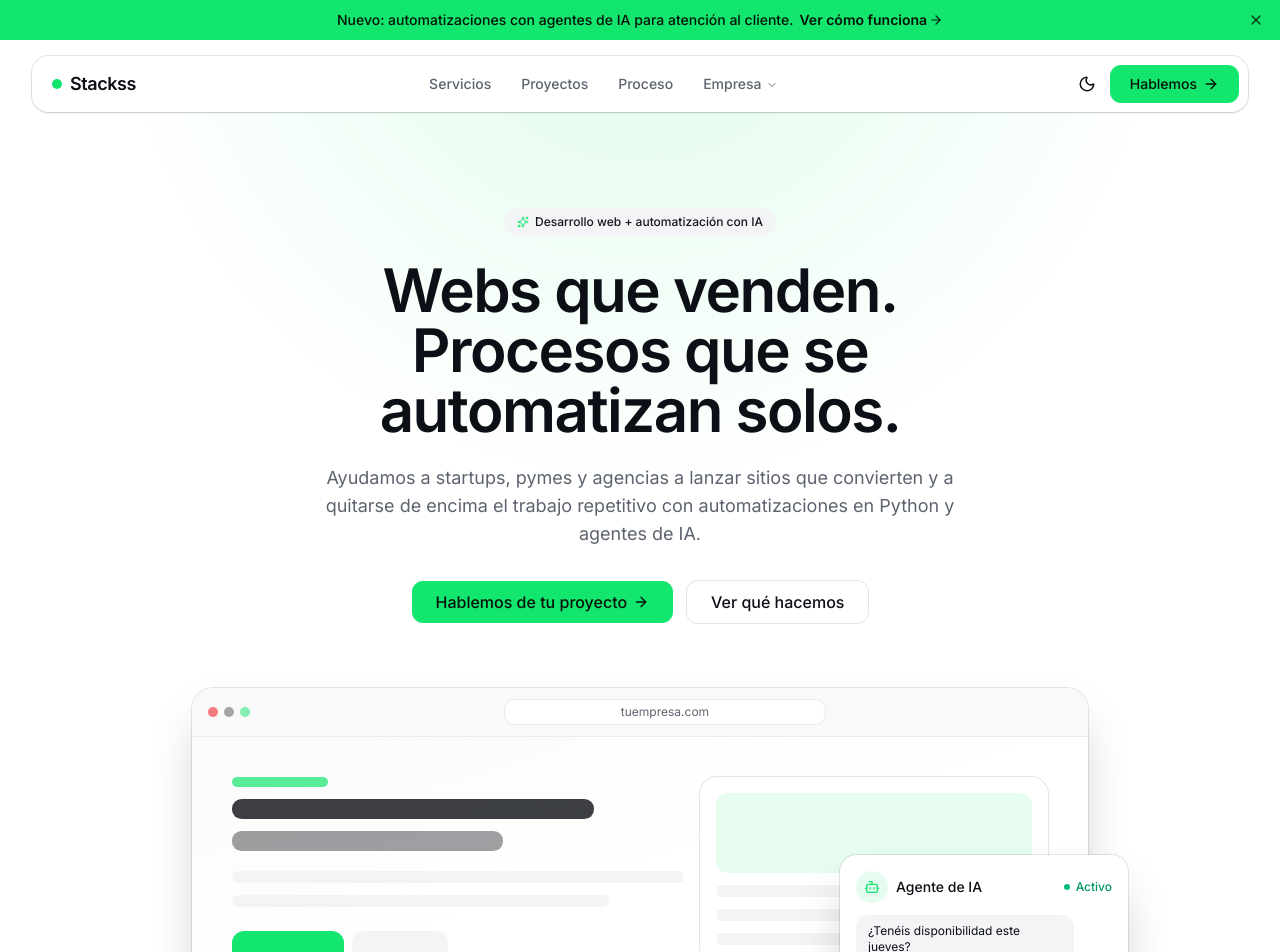
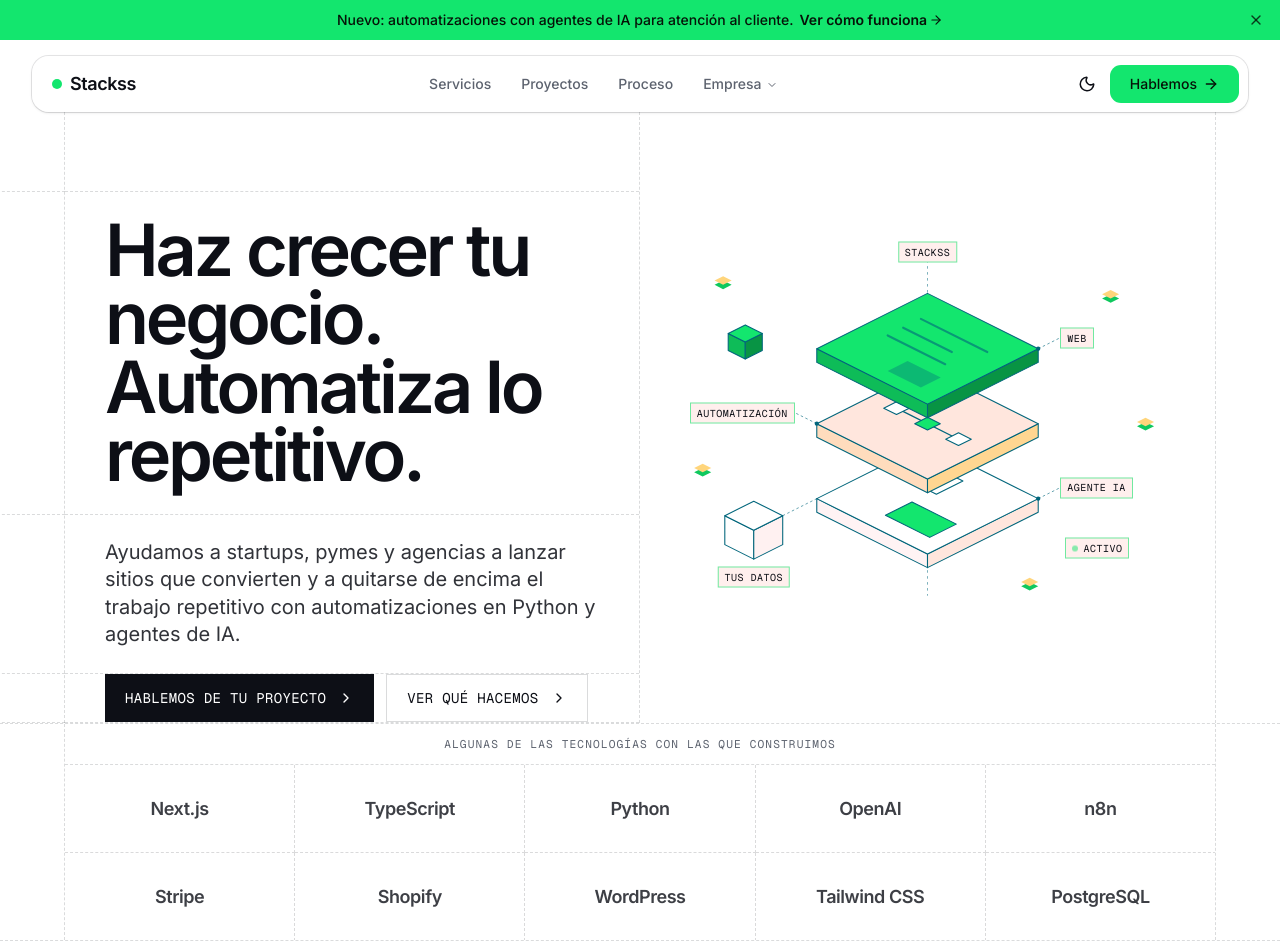
Before and after one commit to hugo-cordoba/stackss, a Next.js app: page / in a window 1280 px wide. Shown: the top 952 px of the page. Built offline with nearby package versions, Linux system fonts and the light colour scheme.

Commit message:
feat(i3): add correcciones i3

```diff
--- a/src/app/page.tsx
+++ b/src/app/page.tsx
@@ -1,5 +1,4 @@
 import { Hero } from "@/components/sections/hero"
-import { TechMarquee } from "@/components/sections/tech-marquee"
 import { Problem } from "@/components/sections/problem"
 import { Solution } from "@/components/sections/solution"
 import { Metrics } from "@/components/sections/metrics"
@@ -14,7 +13,6 @@ export default function Home() {
   return (
     <>
       <Hero />
-      <TechMarquee />
       <Problem />
       <Solution />
       <Metrics />
--- a/src/components/sections/hero.tsx
+++ b/src/components/sections/hero.tsx
@@ -1,140 +1,440 @@
+import type { CSSProperties, ReactNode } from "react"
 import Link from "next/link"
-import { ArrowRight, Bot, Sparkles } from "lucide-react"
+import { ChevronRight } from "lucide-react"
 import { cn } from "cn"
-import { buttonVariants } from "@/components/ui/button"
-import { Badge } from "@/components/ui/badge"
 import { Reveal } from "@/components/motion/reveal"
-import { hero } from "@/content/site"
+import { hero, techMarquee } from "@/content/site"
+
+/* -------------------------------------------------------------------------- */
+/*  Layout: rejilla de líneas discontinuas                                    */
+/* -------------------------------------------------------------------------- */
+
+const DASH = "border-dashed border-foreground/15"
+
+// Fila con borde inferior discontinuo que además se prolonga hasta el borde
+// izquierdo de la pantalla (el section tiene overflow-hidden para recortarla).
+function DashedRow({
+  children,
+  className,
+}: {
+  children?: ReactNode
+  className?: string
+}) {
+  return (
+    <div
+      className={cn(
+        "relative border-b",
+        DASH,
+        "before:pointer-events-none before:absolute before:right-full before:-bottom-px before:h-px before:w-screen before:border-t before:border-dashed before:border-foreground/15",
+        className
+      )}
+    >
+      {children}
+    </div>
+  )
+}
+
+function HeroButton({
+  href,
+  variant,
+  children,
+}: {
+  href: string
+  variant: "primary" | "outline"
+  children: ReactNode
+}) {
+  return (
+    <Link
+      href={href}
+      className={cn(
+        "group inline-flex h-12 items-center justify-center gap-3 px-5 font-mono text-sm tracking-wide whitespace-nowrap uppercase transition-colors outline-none focus-visible:ring-2 focus-visible:ring-ring focus-visible:ring-offset-2 focus-visible:ring-offset-background",
+        variant === "primary"
+          ? "bg-foreground text-background hover:bg-foreground/85"
+          : "border border-foreground/15 bg-background text-foreground hover:bg-muted"
+      )}
+    >
+      {children}
+      <ChevronRight
+        className="size-4 transition-transform group-hover:translate-x-0.5"
+        aria-hidden="true"
+      />
+    </Link>
+  )
+}
+
+/* -------------------------------------------------------------------------- */
+/*  Hero                                                                      */
+/* -------------------------------------------------------------------------- */
 
 export function Hero() {
   return (
     <section className="relative overflow-hidden">
-      <div
-        aria-hidden="true"
-        className="pointer-events-none absolute inset-x-0 top-[-10rem] -z-10 h-[40rem] bg-[radial-gradient(ellipse_at_top,var(--color-brand),transparent_60%)] opacity-[0.14]"
-      />
+      <div className={cn("mx-auto max-w-6xl sm:border-x", DASH)}>
+        <div className="grid lg:grid-cols-[1fr_1fr]">
+          {/* Columna de texto */}
+          <div className={cn("flex flex-col lg:border-r", DASH)}>
+            {/* Fila vacía: absorbe el espacio sobrante y marca la rejilla */}
+            <DashedRow className="min-h-12 flex-1 lg:min-h-20" />
 
-      <div className="mx-auto max-w-6xl px-4 pt-16 pb-20 sm:px-6 sm:pt-24 lg:px-8">
-        <div className="mx-auto max-w-3xl text-center">
+            <DashedRow className="px-6 py-6 sm:px-10">
               <Reveal>
-            <Badge variant="secondary" className="h-7 gap-1.5 rounded-full px-3 text-xs">
-              <Sparkles className="size-3.5 text-brand" aria-hidden="true" />
-              {hero.badge}
-            </Badge>
-          </Reveal>
-
-          <Reveal delay={0.08}>
-            <h1 className="mt-6 text-4xl font-semibold tracking-tight text-balance sm:text-5xl lg:text-6xl">
+                <h1 className="text-[2.75rem] leading-[0.95] font-semibold tracking-[-0.045em] text-pretty sm:text-6xl lg:text-[4.5rem]">
                   {hero.title}
                 </h1>
               </Reveal>
+            </DashedRow>
 
-          <Reveal delay={0.16}>
-            <p className="mx-auto mt-6 max-w-2xl text-lg text-muted-foreground">
+            <DashedRow className="px-6 py-6 sm:px-10">
+              <Reveal delay={0.08}>
+                <p className="max-w-xl text-lg leading-snug text-foreground/85 sm:text-xl">
                   {hero.subtitle}
                 </p>
               </Reveal>
+            </DashedRow>
 
-          <Reveal delay={0.24}>
-            <div className="mt-8 flex flex-col items-center justify-center gap-3 sm:flex-row">
-              <Link
-                href={hero.primaryCta.href}
-                className={cn(buttonVariants({ size: "lg" }), "h-11 px-6 text-base")}
-              >
+            <DashedRow className="px-6 py-4 sm:px-10 sm:py-0">
+              <Reveal delay={0.16}>
+                <div className="flex flex-col gap-3 sm:flex-row">
+                  <HeroButton href={hero.primaryCta.href} variant="primary">
                     {hero.primaryCta.label}
-                <ArrowRight className="size-4" aria-hidden="true" />
-              </Link>
-              <Link
-                href={hero.secondaryCta.href}
+                  </HeroButton>
+                  <HeroButton href={hero.secondaryCta.href} variant="outline">
+                    {hero.secondaryCta.label}
+                  </HeroButton>
+                </div>
+              </Reveal>
+            </DashedRow>
+          </div>
+
+          {/* Ilustración */}
+          <div
             className={cn(
-                  buttonVariants({ variant: "outline", size: "lg" }),
-                  "h-11 px-6 text-base"
+              "flex items-center justify-center border-t p-6 lg:border-t-0 lg:p-8",
+              DASH
             )}
           >
-                {hero.secondaryCta.label}
-              </Link>
-            </div>
+            <Reveal delay={0.2} className="w-full max-w-[600px]">
+              <StackIllustration />
             </Reveal>
           </div>
+        </div>
+      </div>
 
-        <Reveal delay={0.32} y={28}>
-          <div className="relative mx-auto mt-16 max-w-4xl">
-            <BrowserMockup />
-            <AgentFloatingCard />
+      {/* Rejilla de tecnologías (a sangre) */}
+      <div className={cn("border-y", DASH)}>
+        <div className={cn("mx-auto max-w-6xl sm:border-x", DASH)}>
+          <p
+            className={cn(
+              "border-b px-6 py-3 text-center font-mono text-[0.7rem] tracking-widest text-muted-foreground uppercase",
+              DASH
+            )}
+          >
+            Algunas de las tecnologías con las que construimos
+          </p>
+          {/* -mr-px / -mb-px + overflow-hidden recortan el último borde de cada celda */}
+          <div className="overflow-hidden">
+            <ul className="-mr-px -mb-px grid grid-cols-2 md:grid-cols-5">
+              {techMarquee.map((name) => (
+                <li
+                  key={name}
+                  className={cn(
+                    "flex h-20 items-center justify-center border-r border-b px-3 text-center text-lg font-semibold tracking-tight text-foreground/80 sm:h-[88px]",
+                    DASH
+                  )}
+                >
+                  {name}
+                </li>
+              ))}
+            </ul>
           </div>
-        </Reveal>
+        </div>
       </div>
     </section>
   )
 }
 
-function BrowserMockup() {
+/* -------------------------------------------------------------------------- */
+/*  Ilustración isométrica: la "pila" de Stackss                              */
+/* -------------------------------------------------------------------------- */
+
+const VB_W = 600
+const VB_H = 460
+const CX = 300 // centro horizontal de la pila
+const W = 130 // semiancho de cada losa
+const H = 65 // semialto de la cara superior (proporción isométrica 2:1)
+const T = 16 // grosor de la losa
+
+const INK = "color-mix(in oklch, var(--brand), var(--foreground) 55%)"
+const shade = (pct: number) =>
+  `color-mix(in oklch, var(--brand), black ${pct}%)`
+const tint = (pct: number, base = "var(--card)") =>
+  `color-mix(in oklch, var(--brand) ${pct}%, ${base})`
+
+type Pt = [number, number]
+
+const pts = (...p: Pt[]) => p.map(([x, y]) => `${x},${y}`).join(" ")
+const rhombus = (cx: number, cy: number, w: number, h: number) =>
+  pts([cx, cy - h], [cx + w, cy], [cx, cy + h], [cx - w, cy])
+
+// Punto sobre la cara superior de una losa: u baja hacia la derecha, v sube hacia la derecha.
+const face = (cy: number, u: number, v: number): Pt => [
+  CX - W + W * u + W * v,
+  cy + H * u - H * v,
+]
+
+function FaceLine({ cy, from, to }: { cy: number; from: Pt; to: Pt }) {
+  const [x1, y1] = face(cy, ...from)
+  const [x2, y2] = face(cy, ...to)
+  return <line x1={x1} y1={y1} x2={x2} y2={y2} />
+}
+
+function FacePoly({
+  cy,
+  points,
+  style,
+}: {
+  cy: number
+  points: Pt[]
+  style: CSSProperties
+}) {
   return (
-    <div className="overflow-hidden rounded-2xl bg-card shadow-2xl ring-1 ring-foreground/10">
-      <div className="flex items-center gap-2 border-b border-border/60 bg-muted/50 px-4 py-3">
-        <div className="flex gap-1.5">
-          <span className="size-2.5 rounded-full bg-destructive/50" />
-          <span className="size-2.5 rounded-full bg-chart-5/40" />
-          <span className="size-2.5 rounded-full bg-brand/50" />
-        </div>
-        <div className="mx-auto flex max-w-xs flex-1 items-center justify-center rounded-md bg-background px-3 py-1 text-xs text-muted-foreground ring-1 ring-border/60">
-          {hero.mockup.browserTitle}
-        </div>
-      </div>
+    <polygon
+      points={pts(...points.map(([u, v]) => face(cy, u, v)))}
+      style={style}
+    />
+  )
+}
 
-      <div className="grid gap-4 bg-gradient-to-br from-muted/40 via-background to-background p-6 sm:grid-cols-[1.3fr_1fr] sm:p-10">
-        <div className="flex flex-col gap-3">
-          <div className="h-2.5 w-24 rounded-full bg-brand/70" />
-          <div className="h-5 w-4/5 rounded-md bg-foreground/80" />
-          <div className="h-5 w-3/5 rounded-md bg-foreground/40" />
-          <div className="mt-2 h-3 w-full rounded-full bg-muted" />
-          <div className="h-3 w-5/6 rounded-full bg-muted" />
-          <div className="mt-3 flex gap-2">
-            <div className="h-8 w-28 rounded-lg bg-brand" />
-            <div className="h-8 w-24 rounded-lg bg-muted" />
-          </div>
-        </div>
-        <div className="flex flex-col gap-3 rounded-xl bg-card p-4 ring-1 ring-foreground/10">
-          <div className="h-20 rounded-lg bg-brand/10" />
-          <div className="h-3 w-full rounded-full bg-muted" />
-          <div className="h-3 w-4/5 rounded-full bg-muted" />
-          <div className="h-3 w-3/5 rounded-full bg-muted" />
-        </div>
-      </div>
+function Slab({
+  cy,
+  top,
+  left,
+  right,
+  children,
+}: {
+  cy: number
+  top: string
+  left: string
+  right: string
+  children?: ReactNode
+}) {
+  return (
+    <g strokeLinejoin="round" strokeWidth={1.25} style={{ stroke: INK }}>
+      <polygon
+        points={pts([CX - W, cy], [CX, cy + H], [CX, cy + H + T], [CX - W, cy + T])}
+        style={{ fill: left }}
+      />
+      <polygon
+        points={pts([CX, cy + H], [CX + W, cy], [CX + W, cy + T], [CX, cy + H + T])}
+        style={{ fill: right }}
+      />
+      <polygon points={rhombus(CX, cy, W, H)} style={{ fill: top }} />
+      {children}
+    </g>
+  )
+}
+
+function Cube({
+  cx,
+  cy,
+  s,
+  top,
+  left,
+  right,
+}: {
+  cx: number
+  cy: number
+  s: number
+  top: string
+  left: string
+  right: string
+}) {
+  const h = s / 2
+  return (
+    <g strokeLinejoin="round" strokeWidth={1.25} style={{ stroke: INK }}>
+      <polygon
+        points={pts([cx - s, cy], [cx, cy + h], [cx, cy + h + s], [cx - s, cy + s])}
+        style={{ fill: left }}
+      />
+      <polygon
+        points={pts([cx, cy + h], [cx + s, cy], [cx + s, cy + s], [cx, cy + h + s])}
+        style={{ fill: right }}
+      />
+      <polygon points={rhombus(cx, cy, s, h)} style={{ fill: top }} />
+    </g>
+  )
+}
+
+function Diamond({ x, y, s = 10 }: { x: number; y: number; s?: number }) {
+  return (
+    <g style={{ stroke: "none" }}>
+      <polygon points={rhombus(x, y + 5, s, s / 2)} style={{ fill: shade(10) }} />
+      <polygon points={rhombus(x, y, s, s / 2)} style={{ fill: tint(55) }} />
+    </g>
+  )
+}
+
+// Etiqueta HTML posicionada en coordenadas del viewBox. El tamaño de fuente
+// escala con el ancho del contenedor para que no se desborde en móvil.
+function Tag({
+  x,
+  y,
+  anchor = "start",
+  children,
+}: {
+  x: number
+  y: number
+  anchor?: "start" | "center" | "end"
+  children: ReactNode
+}) {
+  const shift = anchor === "start" ? "0%" : anchor === "end" ? "-100%" : "-50%"
+  return (
+    <span
+      className="absolute inline-flex items-center gap-[0.5em] border border-brand/60 px-[0.6em] py-[0.45em] font-mono leading-none tracking-wider whitespace-nowrap text-foreground uppercase [font-size:min(0.625rem,2.2cqw)]"
+      style={{
+        left: `${(x / VB_W) * 100}%`,
+        top: `${(y / VB_H) * 100}%`,
+        transform: `translate(${shift}, -50%)`,
+        background: tint(14),
+      }}
+    >
+      {children}
+    </span>
+  )
+}
+
+function StackIllustration() {
+  const web = 150
+  const flow = 238
+  const agent = 326
+  const nodeX = (u: number) => face(flow, u, 0.5)
+
+  return (
+    <div aria-hidden="true" className="@container relative aspect-[600/460] w-full">
+      <svg
+        viewBox={`0 0 ${VB_W} ${VB_H}`}
+        className="absolute inset-0 size-full"
+        fill="none"
+      >
+        {/* Eje vertical que atraviesa la pila */}
+        <line
+          x1={CX}
+          y1={46}
+          x2={CX}
+          y2={440}
+          strokeWidth={1}
+          strokeDasharray="3 4"
+          style={{ stroke: INK }}
+          strokeOpacity={0.6}
+        />
+
+        {/* Losa 3 · Agente de IA */}
+        <Slab
+          cy={agent}
+          top="var(--card)"
+          left={tint(10)}
+          right={tint(22)}
+        >
+          <FacePoly
+            cy={agent}
+            points={[[0.14, 0.58], [0.5, 0.58], [0.5, 0.82], [0.14, 0.82]]}
+            style={{ fill: "var(--card)" }}
+          />
+          <FacePoly
+            cy={agent}
+            points={[[0.46, 0.16], [0.86, 0.16], [0.86, 0.4], [0.46, 0.4]]}
+            style={{ fill: "var(--brand)" }}
+          />
+        </Slab>
+
+        {/* Losa 2 · Automatización */}
+        <Slab cy={flow} top={tint(22)} left={tint(34)} right={tint(48)}>
+          <g strokeWidth={1.5}>
+            <line
+              x1={nodeX(0.22)[0]}
+              y1={nodeX(0.22)[1]}
+              x2={nodeX(0.78)[0]}
+              y2={nodeX(0.78)[1]}
+            />
+          </g>
+          {[0.22, 0.5, 0.78].map((u) => {
+            const [x, y] = nodeX(u)
+            return (
+              <polygon
+                key={u}
+                points={rhombus(x, y, 15, 7.5)}
+                style={{ fill: u === 0.5 ? "var(--brand)" : "var(--card)" }}
+              />
+            )
+          })}
+        </Slab>
+
+        {/* Losa 1 · Web */}
+        <Slab cy={web} top="var(--brand)" left={shade(14)} right={shade(28)}>
+          <g strokeLinecap="round" strokeWidth={2.5} strokeOpacity={0.6}>
+            <FaceLine cy={web} from={[0.2, 0.74]} to={[0.8, 0.74]} />
+            <FaceLine cy={web} from={[0.2, 0.58]} to={[0.64, 0.58]} />
+            <FaceLine cy={web} from={[0.2, 0.44]} to={[0.72, 0.44]} />
+          </g>
+          <FacePoly
+            cy={web}
+            points={[[0.52, 0.12], [0.82, 0.12], [0.82, 0.3], [0.52, 0.3]]}
+            style={{ fill: INK, fillOpacity: 0.35, stroke: "none" }}
+          />
+        </Slab>
+
+        {/* Cubos flotantes */}
+        <Cube cx={86} cy={132} s={20} top="var(--brand)" left={shade(14)} right={shade(28)} />
+        <Cube cx={96} cy={346} s={34} top="var(--card)" left="var(--card)" right={tint(12)} />
+
+        {/* Líneas guía discontinuas */}
+        <g
+          strokeWidth={1}
+          strokeDasharray="3 3"
+          strokeOpacity={0.7}
+          style={{ stroke: INK }}
+        >
+          <line x1={CX + W} y1={web} x2={CX + W + 26} y2={web - 13} />
+          <line x1={CX - W} y1={flow} x2={CX - W - 26} y2={flow - 13} />
+          <line x1={CX + W} y1={agent} x2={CX + W + 26} y2={agent - 13} />
+          <line x1={130} y1={346} x2={CX - W} y2={agent} />
+        </g>
+        <g style={{ fill: INK }}>
+          <circle cx={CX + W} cy={web} r={2.5} />
+          <circle cx={CX - W} cy={flow} r={2.5} />
+          <circle cx={CX + W} cy={agent} r={2.5} />
+        </g>
+
+        {/* Rombos decorativos */}
+        <Diamond x={60} y={70} />
+        <Diamond x={515} y={86} />
+        <Diamond x={556} y={236} />
+        <Diamond x={36} y={290} />
+        <Diamond x={420} y={424} />
+      </svg>
+
+      <Tag x={CX} y={36} anchor="center">
+        Stackss
+      </Tag>
+      <Tag x={CX + W + 26} y={web - 13}>
+        Web
+      </Tag>
+      <Tag x={CX - W - 26} y={flow - 13} anchor="end">
+        Automatización
+      </Tag>
+      <Tag x={CX + W + 26} y={agent - 13}>
+        Agente IA
+      </Tag>
+      <Tag x={96} y={418} anchor="center">
+        Tus datos
+      </Tag>
+      <Tag x={462} y={384}>
+        <span
+          className="size-[0.6em] animate-pulse rounded-full bg-brand motion-reduce:animate-none"
+          aria-hidden="true"
+        />
+        Activo
+      </Tag>
     </div>
   )
 }
-
-function AgentFloatingCard() {
-  return (
-    <div className="absolute -bottom-8 -right-4 w-64 rounded-xl bg-card p-4 shadow-2xl ring-1 ring-foreground/10 sm:-right-10 sm:w-72">
-      <div className="flex items-center justify-between">
-        <div className="flex items-center gap-2">
-          <span className="flex size-8 items-center justify-center rounded-full bg-brand/10 text-brand">
-            <Bot className="size-4" aria-hidden="true" />
-          </span>
-          <span className="text-sm font-medium">{hero.mockup.agentCardTitle}</span>
-        </div>
-        <span className="flex items-center gap-1.5 text-xs font-medium text-emerald-600 dark:text-emerald-400">
-          <span className="size-1.5 rounded-full bg-emerald-500" />
-          {hero.mockup.agentCardStatus}
-        </span>
-      </div>
-
-      <div className="mt-3 flex flex-col gap-2">
-        {hero.mockup.agentMessages.map((message, index) => (
-          <div
-            key={index}
-            className={
-              message.from === "agente"
-                ? "ml-auto max-w-[85%] rounded-lg rounded-br-sm bg-brand px-3 py-2 text-xs text-primary-foreground"
-                : "max-w-[85%] rounded-lg rounded-bl-sm bg-muted px-3 py-2 text-xs text-foreground"
-            }
-          >
-            {message.text}
-          </div>
-        ))}
-      </div>
-    </div>
-  )
-}
--- a/src/content/site.ts
+++ b/src/content/site.ts
@@ -46,7 +46,7 @@ export const nav = {
 
 export const hero = {
   badge: "Desarrollo web + automatización con IA",
-  title: "Webs que venden. Procesos que se automatizan solos.",
+  title: "Haz crecer tu negocio. Automatiza lo repetitivo.",
   subtitle:
     "Ayudamos a startups, pymes y agencias a lanzar sitios que convierten y a quitarse de encima el trabajo repetitivo con automatizaciones en Python y agentes de IA.",
   primaryCta: { label: "Hablemos de tu proyecto", href: "#contacto" },
```
Also changed, not shown: src/components/motion/marquee.tsx (deleted, +0 -27 lines), src/components/sections/tech-marquee.tsx (deleted, +0 -15 lines). Lines whose indentation alone changed are shown as unchanged.
